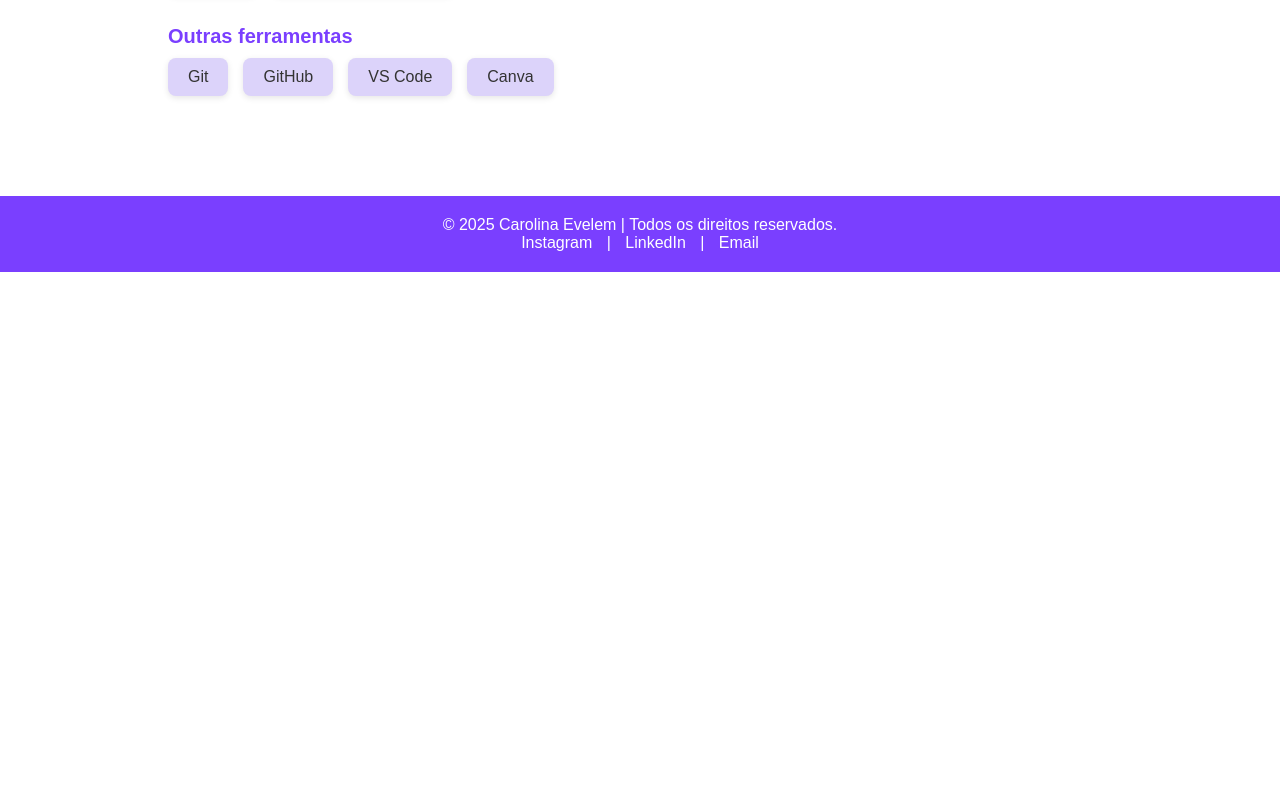
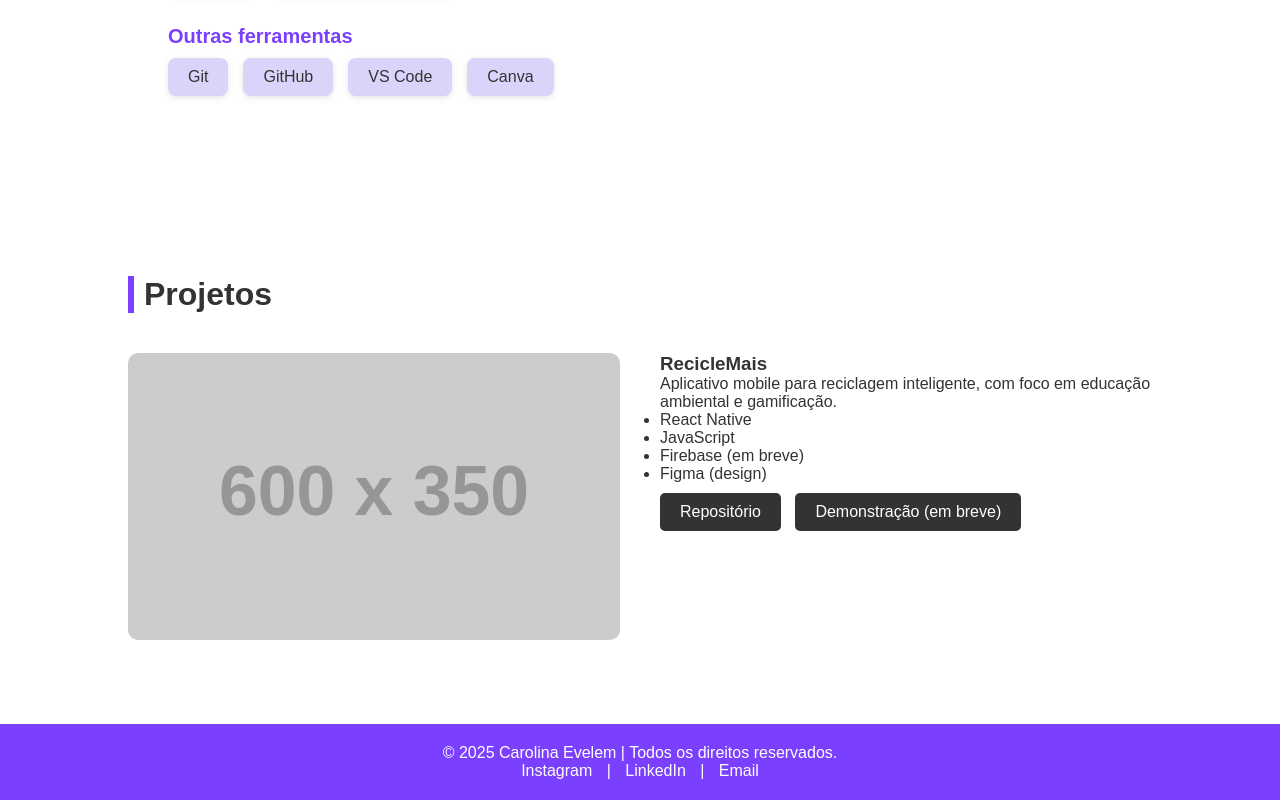
Before and after one commit to devcarolinaevelem/portfolio-carolina, a plain HTML site: page index.html in a window 1280 px wide. Shown: the part 1669-2469 px from the top of the page. Before the commit the page ends 1941 px from the top, so only its background shows below. Drawn offline with Linux system fonts and the light colour scheme; placeholder pictures from the web are drawn by us.

Commit message:
Update index.html

```diff
--- a/index.html
+++ b/index.html
@@ -280,47 +280,28 @@
     </div>
   </section>
 
-  <!--
   <section class="projetos" id="projetos">
   <h2 class="section-title">Projetos</h2>
 
   <div style="display: flex; flex-wrap: wrap; gap: 40px; align-items: flex-start;">
     <div style="flex: 1; min-width: 300px;">
-        <img src="https://via.placeholder.com/600x350.png?text=Imagem+do+Projeto+1" alt="Projeto Miniblog" style="width: 100%; border-radius: 10px;">
+      <img src="https://via.placeholder.com/600x350.png?text=RecicleMais" alt="Projeto RecicleMais" style="width: 100%; border-radius: 10px;">
     </div>
     <div style="flex: 1; min-width: 250px;">
-        <h3>Miniblog</h3>
+      <h3>RecicleMais</h3>
+      <p>Aplicativo mobile para reciclagem inteligente, com foco em educação ambiental e gamificação.</p>
       <ul>
-          <li>React</li>
+        <li>React Native</li>
         <li>JavaScript</li>
-          <li>CSS</li>
-          <li>HTML</li>
-          <li>Responsivo</li>
-          <li>Firebase</li>
+        <li>Firebase (em breve)</li>
+        <li>Figma (design)</li>
       </ul>
-        <a href="https://github.com/seuusuario/miniblog" target="_blank" class="btn">Repositório</a>
-        <a href="https://seuusuario.github.io/miniblog" target="_blank" class="btn">Demonstração</a>
-      </div>
-    </div>
-
-    <div style="margin-top: 60px; display: flex; flex-wrap: wrap; gap: 40px; align-items: flex-start;">
-      <div style="flex: 1; min-width: 300px;">
-        <img src="https://via.placeholder.com/600x350.png?text=Imagem+do+Projeto+2" alt="Projeto Organo" style="width: 100%; border-radius: 10px;">
-      </div>
-      <div style="flex: 1; min-width: 250px;">
-        <h3>Organo - Refatorado</h3>
-        <ul>
-          <li>React</li>
-          <li>JavaScript</li>
-          <li>CSS</li>
-          <li>HTML</li>
-        </ul>
-        <a href="https://github.com/seuusuario/organo" target="_blank" class="btn">Repositório</a>
-        <a href="https://seuusuario.github.io/organo" target="_blank" class="btn">Demonstração</a>
+      <a href="https://github.com/devcarolinaevelem/reciclemais" target="_blank" class="btn">Repositório</a>
+      <a href="#" target="_blank" class="btn">Demonstração (em breve)</a>
     </div>
   </div>
 </section>
-  -->
+
 
   <footer id="contato">
     <p>© 2025 Carolina Evelem | Todos os direitos reservados.</p>
```
Lines whose indentation alone changed are shown as unchanged.
